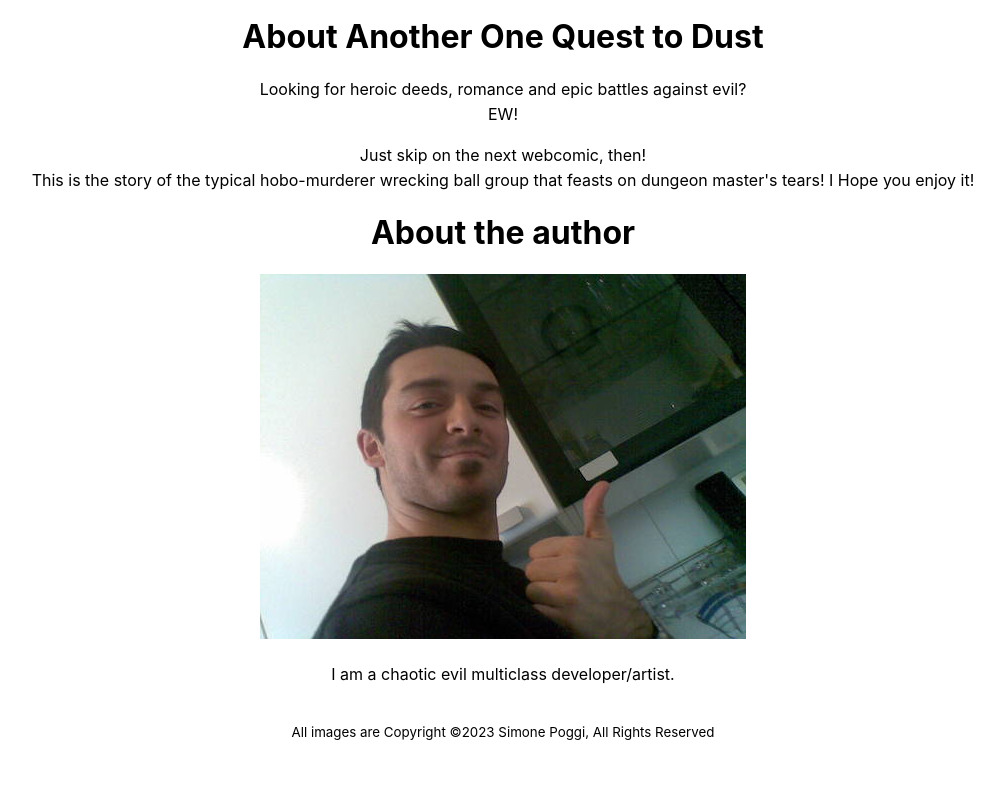
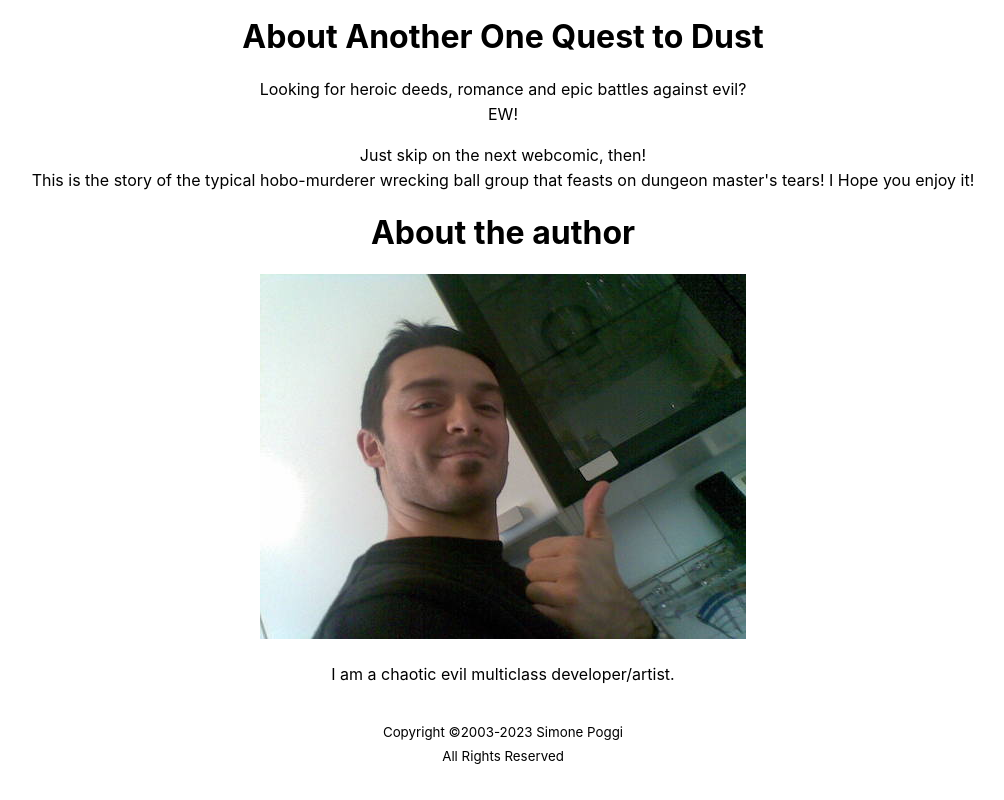
Before and after one commit to motocarota/aoqtd.com, a Next.js app: page /about in a window 1280 px wide. Shown: the part 356-1156 px from the top of the page, without its empty margins (137-1141 px from the left). Before the commit the page ends 1131 px from the top, so only its background shows below. Built offline with nearby package versions, Linux system fonts and the light colour scheme.

Commit message:
mc
Former-commit-id: 3f4f4c2b303d178d103b4cce26e91069af7badda [formerly c8552bdeb871cb20a4ce3c33000bfd603369e479]
Former-commit-id: a7a8db90e1e74bef101f3ed25a2fe0541a121f12

```diff
--- a/components/Footer.js
+++ b/components/Footer.js
@@ -2,7 +2,7 @@ import style from '../styles/Footer.module.css';
 
 const Footer = () => (
 	<div className={style.footer}>
-		<small>All images are Copyright ©2023 <a href='https://motocarota.art' target='_blank' rel='noreferrer'>Simone Poggi</a>, All Rights Reserved</small>
+		<small>Copyright ©2003-2023 <a href='https://motocarota.art' target='_blank' rel='noreferrer'>Simone Poggi</a><br/>All Rights Reserved</small>
 	</div>
 );
 
```
